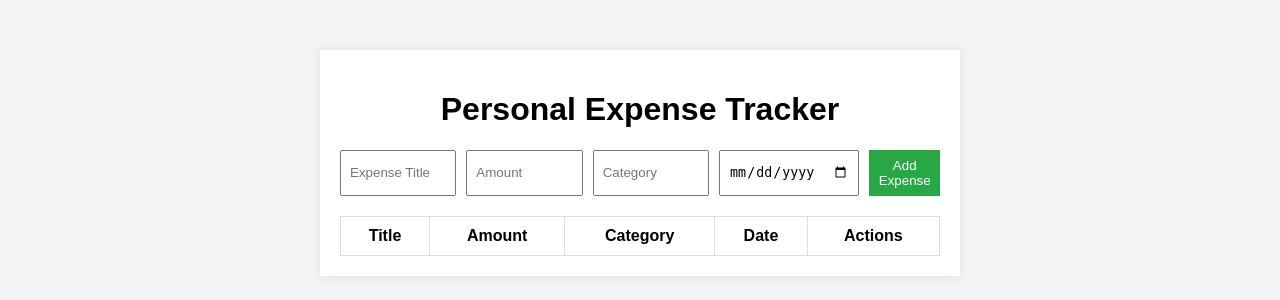
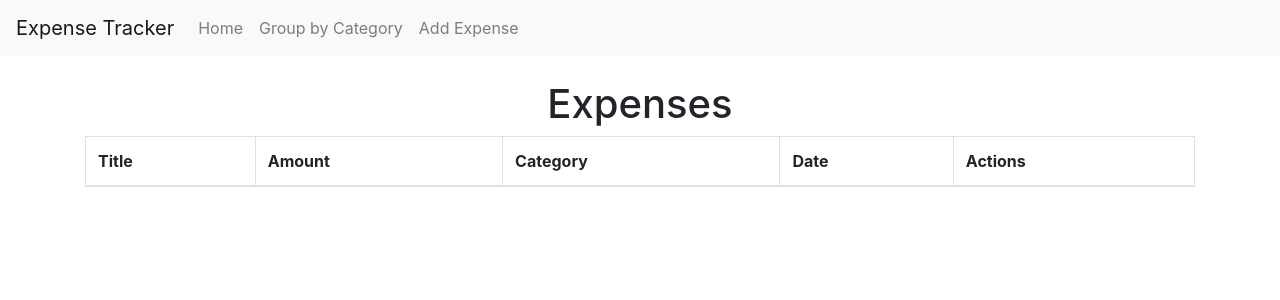
Before and after one commit to thekavishshah/Expense-Tracker, a Flask app: page / in a window 1280 px wide. Shown: the top 300 px of the page. Run offline with Flask 3, Linux system fonts and the light colour scheme; data that the repository does not hold is empty; some libraries are stand-ins or nearby versions.

Commit message:
Updated pages

```diff
--- a/app.py
+++ b/app.py
@@ -3,7 +3,7 @@ import sqlite3
 
 app = Flask(__name__)
 
-# Initialize SQLite database
+# Database initialization
 def init_db():
     conn = sqlite3.connect('expense.db')
     c = conn.cursor()
@@ -19,6 +19,7 @@ def init_db():
     conn.commit()
     conn.close()
 
+# Route to display expenses
 @app.route('/')
 def index():
     conn = sqlite3.connect('expense.db')
@@ -28,22 +29,26 @@ def index():
     conn.close()
     return render_template('index.html', expenses=expenses)
 
-@app.route('/add', methods=['POST'])
+# Route to add an expense
+@app.route('/add', methods=['GET', 'POST'])
 def add_expense():
-    title = request.form['title']
-    amount = request.form['amount']
-    category = request.form['category']
-    date = request.form['date']
+    if request.method == 'POST':
+        title = request.form['title']
+        amount = float(request.form['amount'])
+        category = request.form['category']
+        date = request.form['date']
 
-    conn = sqlite3.connect('expense.db')
-    c = conn.cursor()
-    c.execute('INSERT INTO expenses (title, amount, category, date) VALUES (?, ?, ?, ?)',
-              (title, amount, category, date))
-    conn.commit()
-    conn.close()
+        conn = sqlite3.connect('expense.db')
+        c = conn.cursor()
+        c.execute('INSERT INTO expenses (title, amount, category, date) VALUES (?, ?, ?, ?)',
+                  (title, amount, category, date))
+        conn.commit()
+        conn.close()
 
-    return redirect(url_for('index'))
+        return redirect(url_for('index'))
+    return render_template('add_expense.html')
 
+# Route to delete an expense
 @app.route('/delete/<int:expense_id>')
 def delete_expense(expense_id):
     conn = sqlite3.connect('expense.db')
@@ -51,8 +56,39 @@ def delete_expense(expense_id):
     c.execute('DELETE FROM expenses WHERE id = ?', (expense_id,))
     conn.commit()
     conn.close()
+    return redirect(url_for('index'))
 
-    return redirect(url_for('index'))
+# Route to display expenses grouped by category
+@app.route('/group_by_category')
+def group_by_category():
+    conn = sqlite3.connect('expense.db')
+    c = conn.cursor()
+    c.execute('SELECT category, SUM(amount) FROM expenses GROUP BY category')
+    grouped_expenses = c.fetchall()
+    conn.close()
+    return render_template('group_by_category.html', grouped_expenses=grouped_expenses)
+
+@app.route('/edit/<int:expense_id>', methods=['GET', 'POST'])
+def edit_expense(expense_id):
+    conn = sqlite3.connect('expense.db')
+    c = conn.cursor()
+    if request.method == 'POST':
+        title = request.form['title']
+        amount = float(request.form['amount'])
+        category = request.form['category']
+        date = request.form['date']
+
+        c.execute('UPDATE expenses SET title = ?, amount = ?, category = ?, date = ? WHERE id = ?',
+                  (title, amount, category, date, expense_id))
+        conn.commit()
+        conn.close()
+        return redirect(url_for('index'))
+    else:
+        c.execute('SELECT * FROM expenses WHERE id = ?', (expense_id,))
+        expense = c.fetchone()
+        conn.close()
+        return render_template('edit_expense.html', expense=expense)
+
 
 if __name__ == '__main__':
     init_db()
--- a/templates/index.html
+++ b/templates/index.html
@@ -4,21 +4,21 @@
     <meta charset="UTF-8">
     <meta name="viewport" content="width=device-width, initial-scale=1.0">
     <title>Expense Tracker</title>
-    <link rel="stylesheet" href="{{ url_for('static', filename='style.css') }}">
+    <!-- Bootstrap CSS -->
+    <link href="https://stackpath.bootstrapcdn.com/bootstrap/4.5.2/css/bootstrap.min.css" rel="stylesheet">
 </head>
 <body>
-    <div class="container">
-        <h1>Personal Expense Tracker</h1>
-
-        <form action="/add" method="POST" class="expense-form">
-            <input type="text" name="title" placeholder="Expense Title" required>
-            <input type="number" step="0.01" name="amount" placeholder="Amount" required>
-            <input type="text" name="category" placeholder="Category" required>
-            <input type="date" name="date" required>
-            <button type="submit">Add Expense</button>
-        </form>
-
-        <table>
+    <nav class="navbar navbar-expand-lg navbar-light bg-light">
+        <a class="navbar-brand" href="/">Expense Tracker</a>
+        <div class="navbar-nav">
+            <a class="nav-item nav-link" href="/">Home</a>
+            <a class="nav-item nav-link" href="/group_by_category">Group by Category</a>
+            <a class="nav-item nav-link" href="/add">Add Expense</a>
+        </div>
+    </nav>
+    <div class="container mt-4">
+        <h1 class="text-center">Expenses</h1>
+        <table class="table table-bordered">
             <thead>
                 <tr>
                     <th>Title</th>
@@ -32,18 +32,20 @@
                 {% for expense in expenses %}
                 <tr>
                     <td>{{ expense[1] }}</td>
-                    <td>${{ expense[2] }}</td>
+                    <td>{{ expense[2] }}</td>
                     <td>{{ expense[3] }}</td>
                     <td>{{ expense[4] }}</td>
                     <td>
-                        <a href="/delete/{{ expense[0] }}" class="delete-btn">Delete</a>
+                        <a href="/delete/{{ expense[0] }}" class="btn btn-danger btn-sm">Delete</a>
+                        <a href="/edit/{{ expense[0] }}" class="btn btn-primary btn-sm">Edit</a>
                     </td>
                 </tr>
                 {% endfor %}
             </tbody>
         </table>
     </div>
-
-    <script src="{{ url_for('static', filename='script.js') }}"></script>
+    <!-- Bootstrap JS and dependencies -->
+    <script src="https://code.jquery.com/jquery-3.5.1.slim.min.js"></script>
+    <script src="https://cdn.jsdelivr.net/npm/bootstrap@4.5.2/dist/js/bootstrap.bundle.min.js"></script>
 </body>
 </html>
```
Also changed, not shown: templates/add_expense.html (added, +38 -0 lines), templates/edit_expense.html (added, +33 -0 lines), templates/group_by_category.html (added, +30 -0 lines), expense.db, 1 other file.
